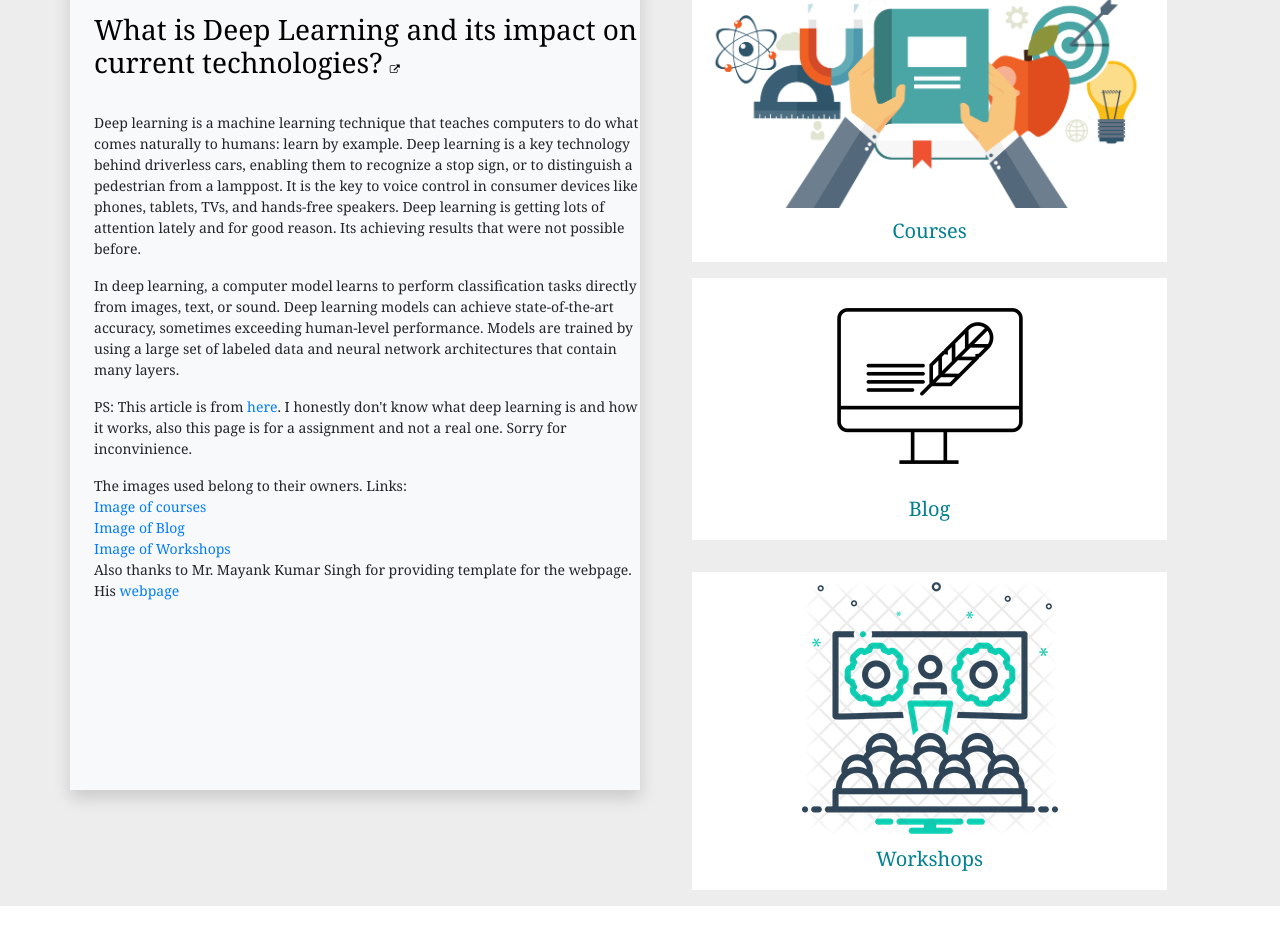
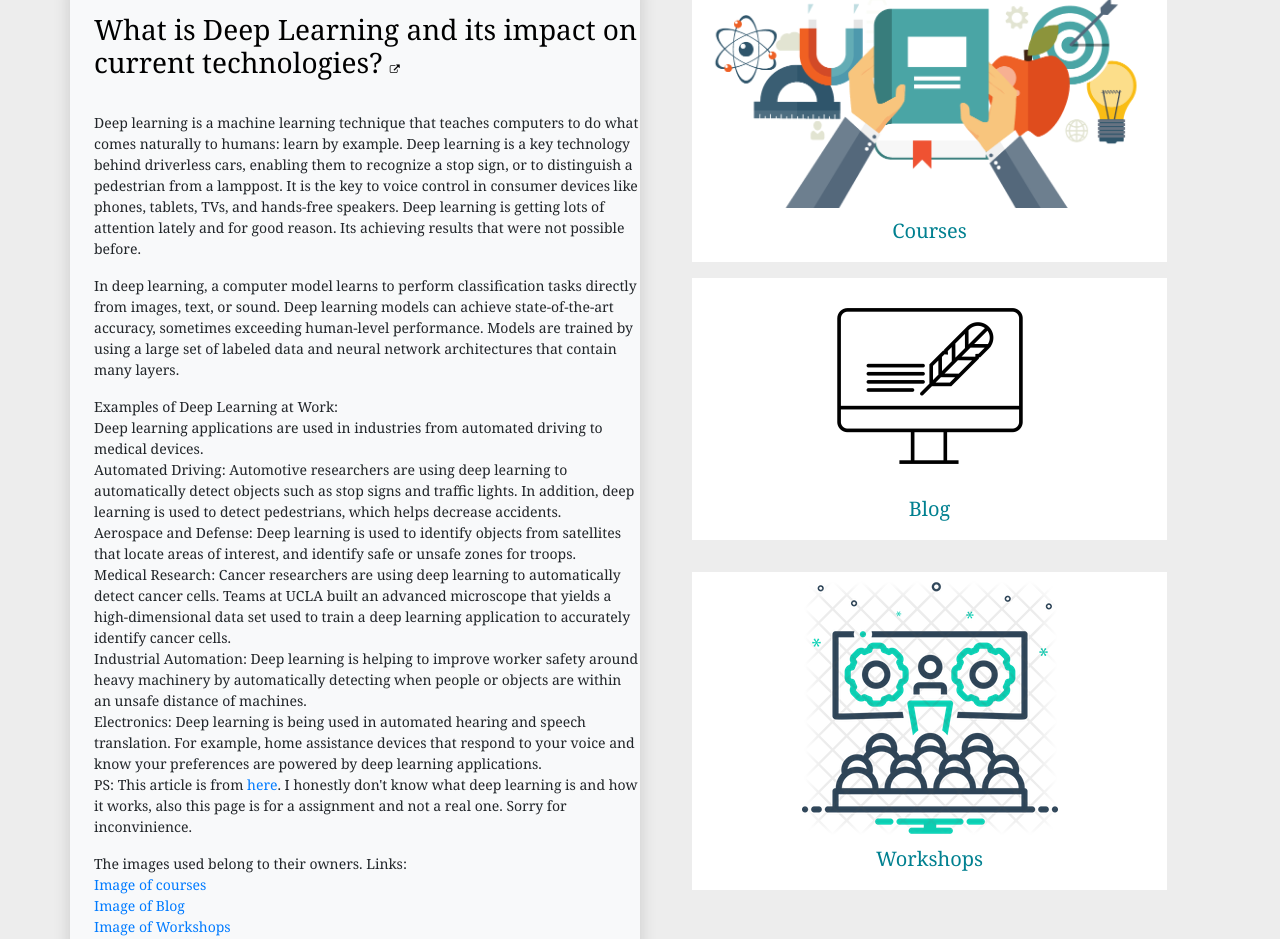
Before and after one commit to kunalpatel99/kunalpatel99.github.io, a plain HTML site: page index.html in a window 1280 px wide. Shown: the part 108-1047 px from the top of the page. Before the commit the page ends 1014 px from the top, so only its background shows below. Drawn offline with nearby package versions, Linux system fonts and the light colour scheme.

Commit message:
Update index.html

```diff
--- a/index.html
+++ b/index.html
@@ -107,6 +107,20 @@
 					<p>	In deep learning, a computer model learns to perform classification tasks directly from images, text, or sound. Deep learning models can achieve state-of-the-art accuracy, sometimes exceeding human-level performance. Models are trained by using a large set of labeled data and neural network architectures that contain many layers.
 					</p>
 
+					Examples of Deep Learning at Work:<br>
+					Deep learning applications are used in industries from automated driving to medical devices.
+					<br>
+					Automated Driving: Automotive researchers are using deep learning to automatically detect objects such as stop signs and traffic lights. In addition, deep learning is used to detect pedestrians, which helps decrease accidents.
+					<br>
+					Aerospace and Defense: Deep learning is used to identify objects from satellites that locate areas of interest, and identify safe or unsafe zones for troops.
+					<br>
+					Medical Research: Cancer researchers are using deep learning to automatically detect cancer cells. Teams at UCLA built an advanced microscope that yields a high-dimensional data set used to train a deep learning application to accurately identify cancer cells.
+					<br>
+					Industrial Automation: Deep learning is helping to improve worker safety around heavy machinery by automatically detecting when people or objects are within an unsafe distance of machines.
+					<br>
+					Electronics: Deep learning is being used in automated hearing and speech translation. For example, home assistance devices that respond to your voice and know your preferences are powered by deep learning applications.
+
+
 					<p>PS: This article is from <a target="_blank" href="https://in.mathworks.com/discovery/deep-learning.html">here</a>. I honestly don't know what deep learning is and how it works, also this page is for a assignment and not a real one. Sorry for inconvinience.</p>
 
 					The images used belong to their owners. Links:<br> <a target="blank" href="https://www.google.com/url?sa=i&url=https%3A%2F%2Fwww.ubergrad.com%2Fblog%2Fview-all-courses%2F&psig=AOvVaw2YCI6InoMJ9fqwszOa3hMX&ust=1597956570007000&source=images&cd=vfe&ved=0CAIQjRxqFwoTCOjty8aWqOsCFQAAAAAdAAAAABAD">Image of courses</a>
@@ -122,7 +136,7 @@
 						<br>
 						<br>
 						<br>
-						<br>
+
 					<br>
 						<br>
 						<br>
```
